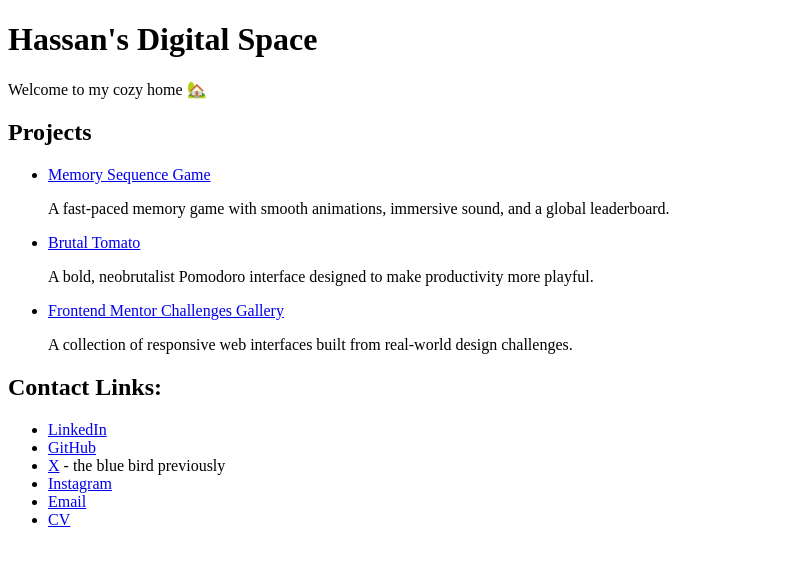
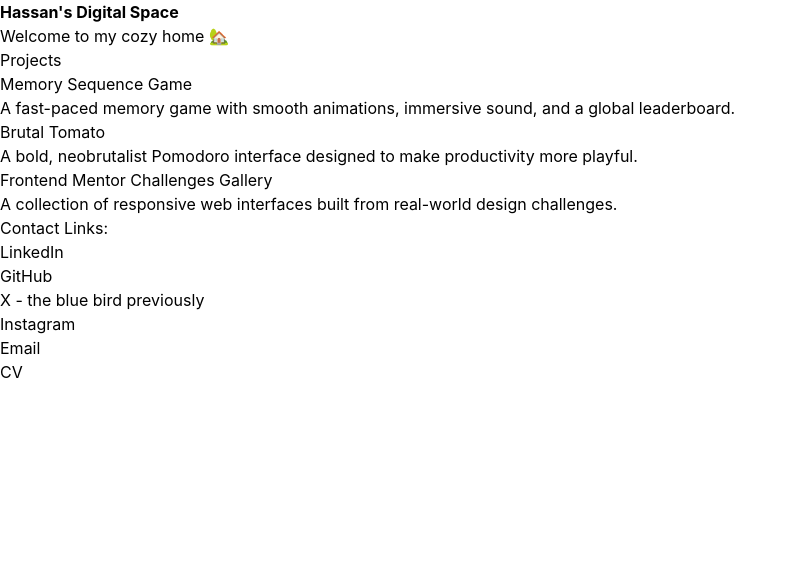
Before and after one commit to HsHs-dev/personal-website, a React (Vite) app: page / in a window 1280 px wide. Shown: the top 566 px of the page, without its empty margins (0-793 px from the left). Built offline with nearby package versions, Linux system fonts and the light colour scheme.

Commit message:
configure the project to use tailwindcss

```diff
--- a/src/App.tsx
+++ b/src/App.tsx
@@ -4,7 +4,7 @@ function App() {
   return (
     <>
       <header>
-        <h1>Hassan's Digital Space</h1>
+        <h1 className="font-bold">Hassan's Digital Space</h1>
         <p>Welcome to my cozy home 🏡</p>
       </header>
       <main>
--- a/src/index.css
+++ b/src/index.css
@@ -0,0 +1 @@
+@import "tailwindcss";
--- a/vite.config.ts
+++ b/vite.config.ts
@@ -1,10 +1,11 @@
 import react from '@vitejs/plugin-react'
 import { defineConfig } from 'vite'
 import { fileURLToPath } from 'node:url'
+import tailwindcss from '@tailwindcss/vite'
 
 // https://vite.dev/config/
 export default defineConfig({
-  plugins: [react()],
+  plugins: [react(), tailwindcss()],
   build: {
     rollupOptions: {
       input: {
```
